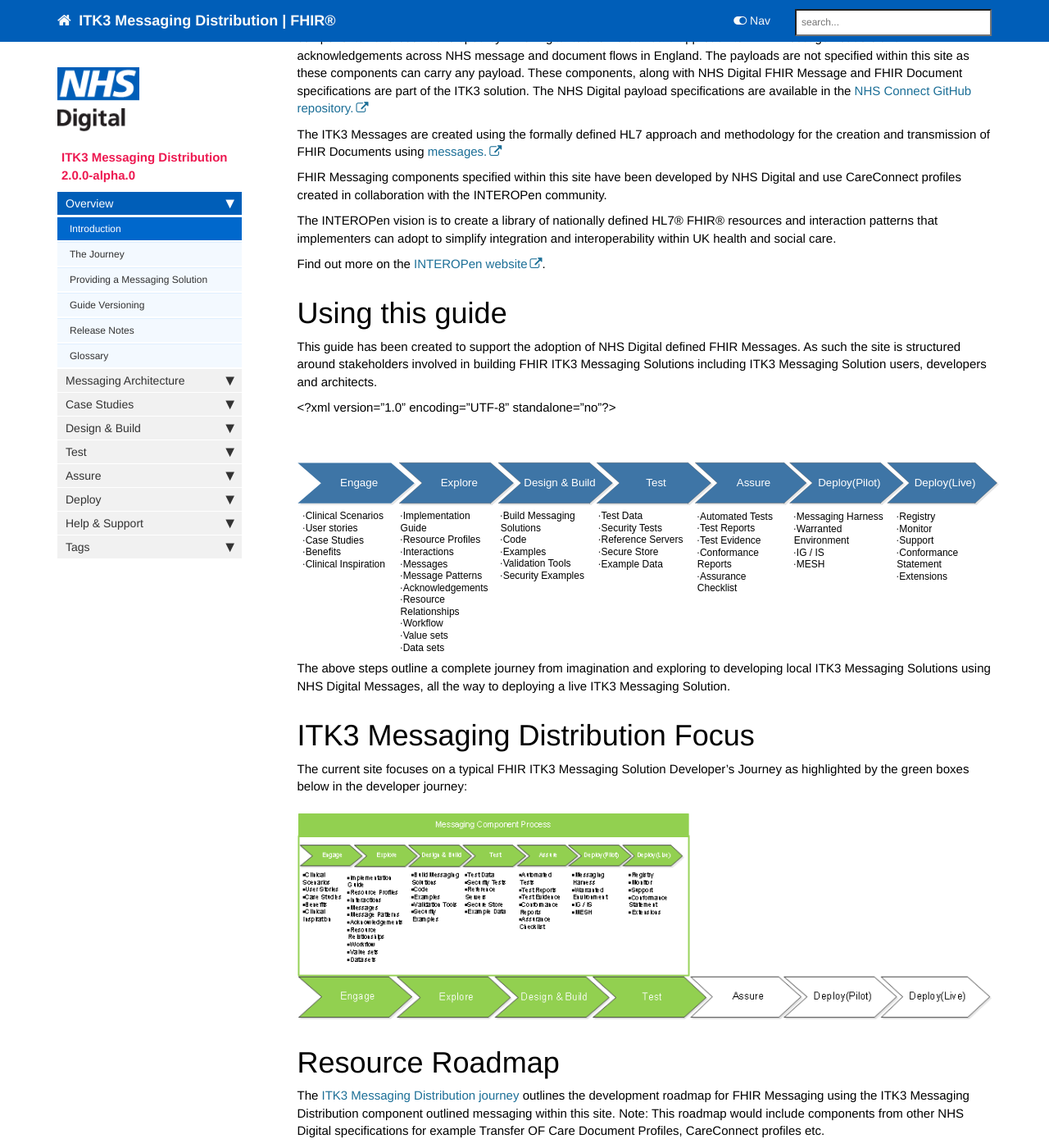
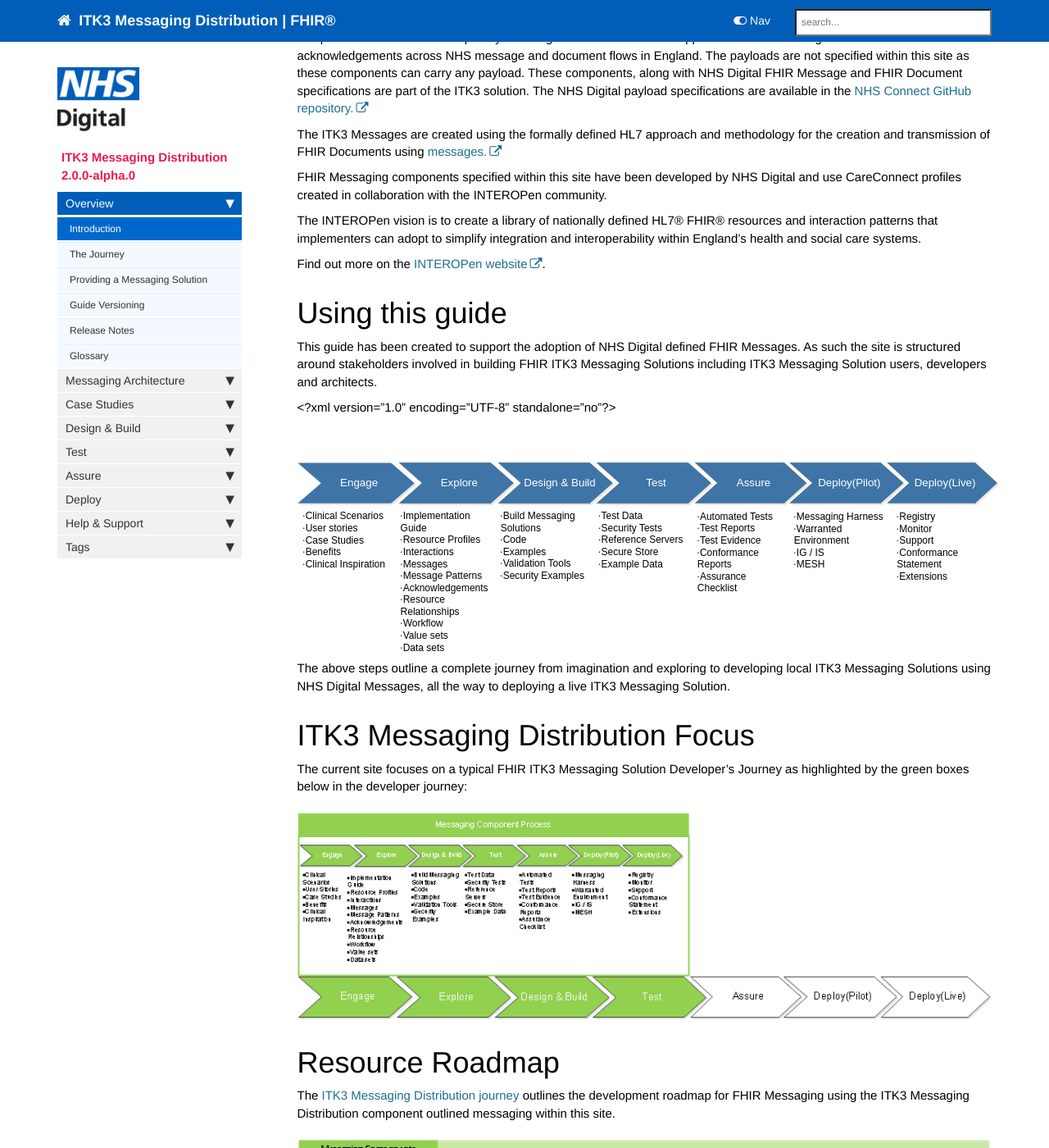
Before and after one commit to nhsconnect/ITK3-Messaging-Distribution, a Jekyll site: the page built from index.md, in a window 1280 px wide and 1400 px high, scrolled down 466 px. Shown: the whole window at 82% size. Built offline with Jekyll 4.4.1, drawn with Linux system fonts in a browser that asks for light colours; nearby versions of some CDN libraries; comment, search, counter and statistics services are not loaded.

Commit message:
Corrections following review.

```diff
--- a/index.md
+++ b/index.md
@@ -20,7 +20,7 @@ The ITK3 Messages are created using the formally defined HL7 approach and method
 
 FHIR Messaging components specified within this site have been developed by NHS Digital and use CareConnect profiles created in collaboration with the INTEROPen community.
 
-The INTEROPen vision is to create a library of nationally defined HL7® FHIR® resources and interaction patterns that implementers can adopt to simplify integration and interoperability within UK health and social care.
+The INTEROPen vision is to create a library of nationally defined HL7® FHIR® resources and interaction patterns that implementers can adopt to simplify integration and interoperability within England's health and social care systems.
 
 Find out more on the [INTEROPen website](http://interopen.org/).
 
@@ -41,7 +41,7 @@ The current site focuses on a typical FHIR ITK3 Messaging Solution Developer's J
 
 # Resource Roadmap #
 
-The [ITK3 Messaging Distribution journey](overview_message_journey.html) outlines the development roadmap for FHIR Messaging using the ITK3 Messaging Distribution component outlined messaging within this site. Note: This roadmap would include components from other NHS Digital specifications for example Transfer OF Care Document Profiles, CareConnect profiles etc.
+The [ITK3 Messaging Distribution journey](overview_the_journey.html) outlines the development roadmap for FHIR Messaging using the ITK3 Messaging Distribution component outlined messaging within this site.
 
 <img src="images/roadmap/messaging_roadmap-online.png" style="width:100%;max-width: 100%;">
 
```
